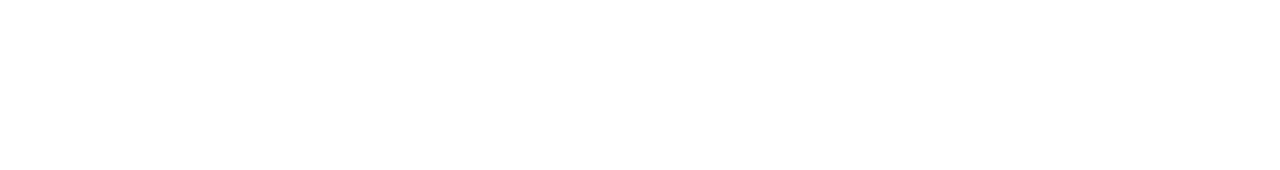
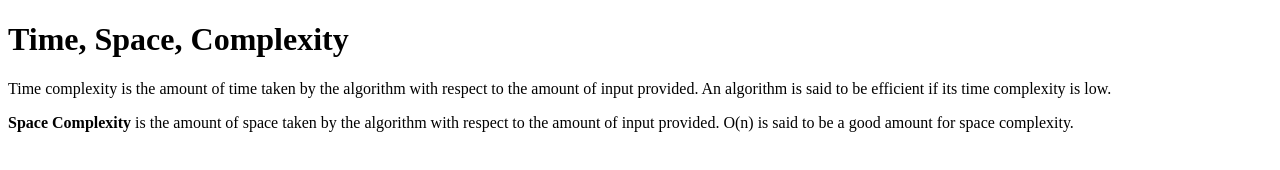
Before and after one commit to acciojob/time-and-space-complexity-MohitGirase, a website: page main.html in a window 1280 px wide. Drawn offline with Linux system fonts and the light colour scheme.

Commit message:
created a submission

```diff
--- a/main.html
+++ b/main.html
@@ -8,6 +8,9 @@
 
 <body>
 	<!-- the entire body must be written by student -->
+	<h1>Time, Space, Complexity</h1>
+	<p>Time complexity is the amount of time taken by the algorithm with respect to the amount of input provided. An algorithm is said to be efficient if its time complexity is low.</p>
+	<p><b>Space Complexity</b> is the amount of space taken by the algorithm with respect to the amount of input provided. O(n) is said to be a good amount for space complexity.</p>
     <script type="text/javascript" src="./script.js">
 </script>
 
```
